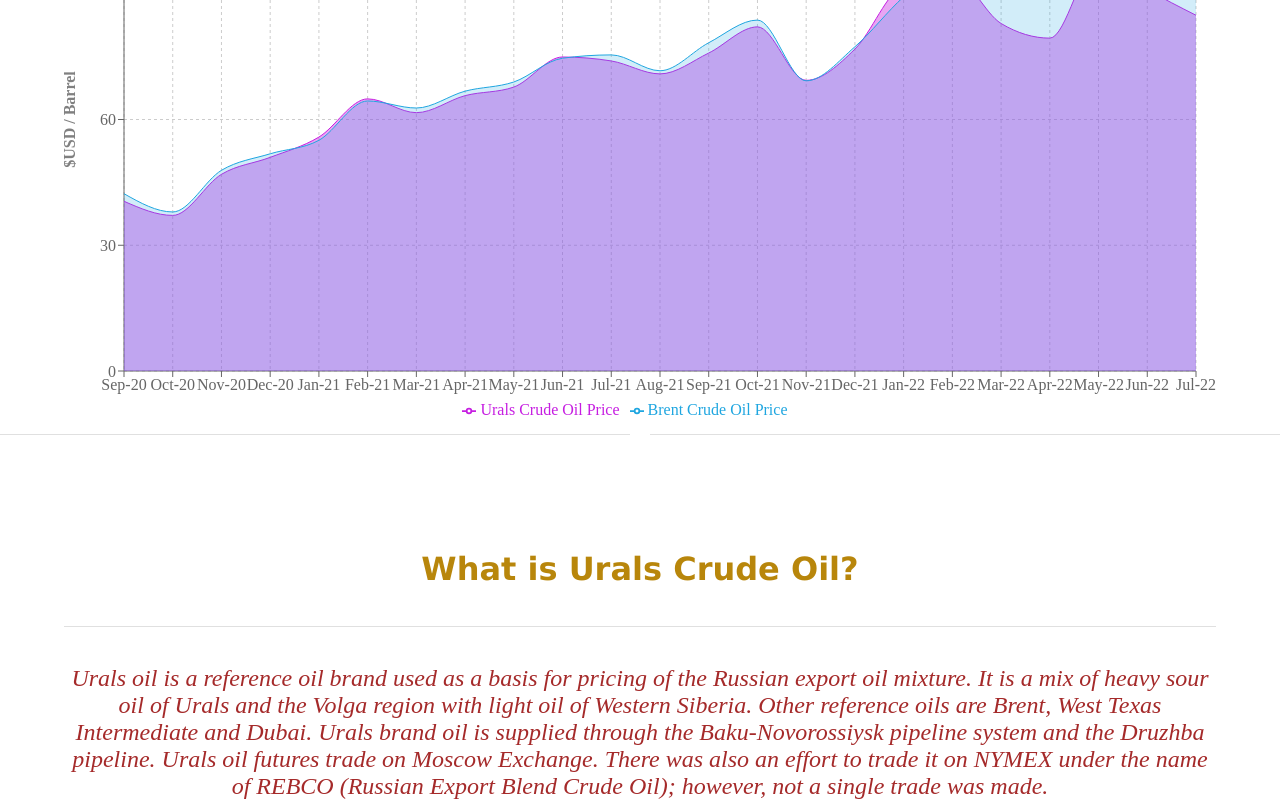
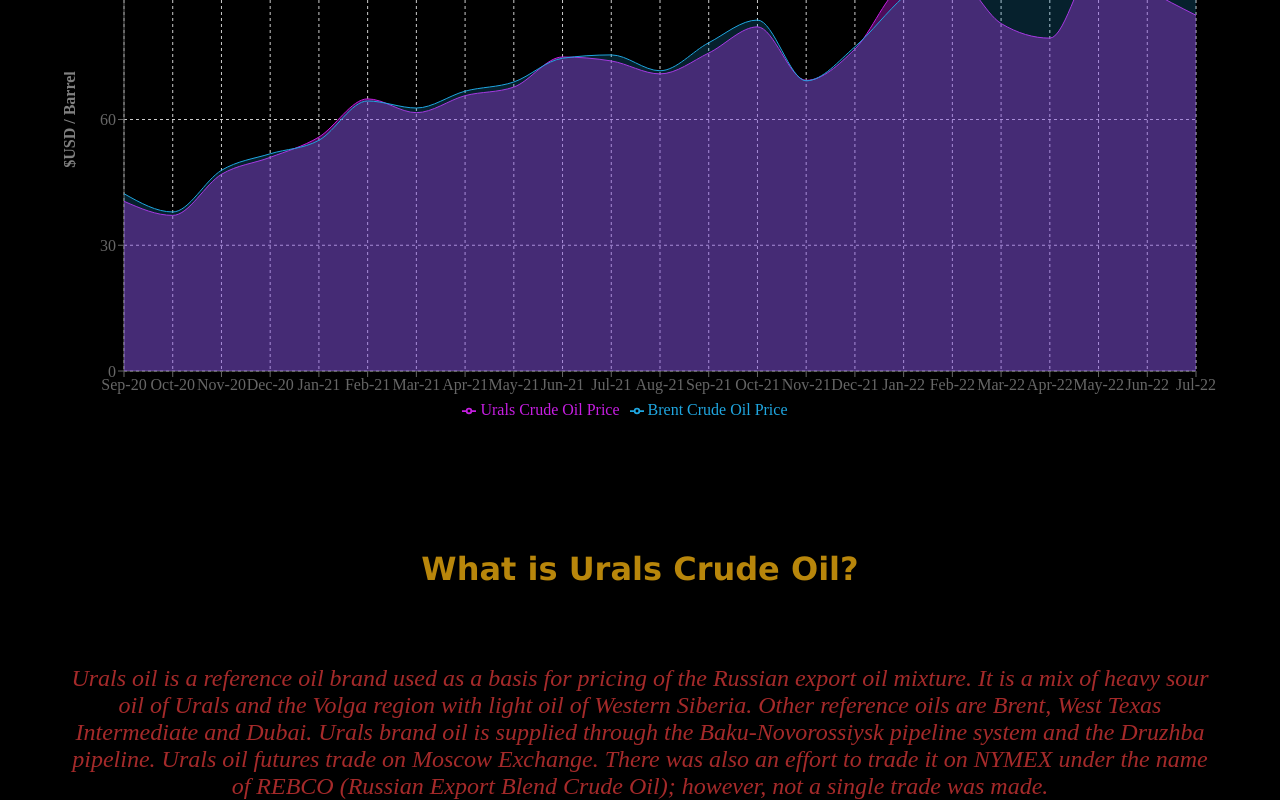
Before and after one commit to amitdas022/OilyWorld, a React (Create React App) app in the folder react_app/: page / in a window 1280 px wide. Shown: the part 255-1055 px from the top of the page. Built offline with nearby package versions, Linux system fonts and the light colour scheme.

Commit message:
Font weight

```diff
--- a/react_app/src/components/App.css
+++ b/react_app/src/components/App.css
@@ -1,3 +1,9 @@
 *{
     margin: 0%;
 }
+.UralsCrudeOil{
+    background-color: black;
+}
+.LayoutApp{
+    background-color: black;
+}
--- a/react_app/src/components/NavBar.js
+++ b/react_app/src/components/NavBar.js
@@ -1,5 +1,5 @@
 import * as React from 'react';
-
+import './NavBar.css'
 import AppBar from '@mui/material/AppBar';
 import Box from '@mui/material/Box';
 import Toolbar from '@mui/material/Toolbar';
@@ -36,7 +36,7 @@ const NavBar = () => {
   };
 
   return (
-    <AppBar position="static" style={{background: '#2E3B55'}}>
+    <AppBar className='navBar' position="static" style={{background: '#2E3B55'}}>
       <Container maxWidth="xl">
         <Toolbar disableGutters>
 
```
Also changed, not shown: react_app/src/components/NavBar.css (added).
